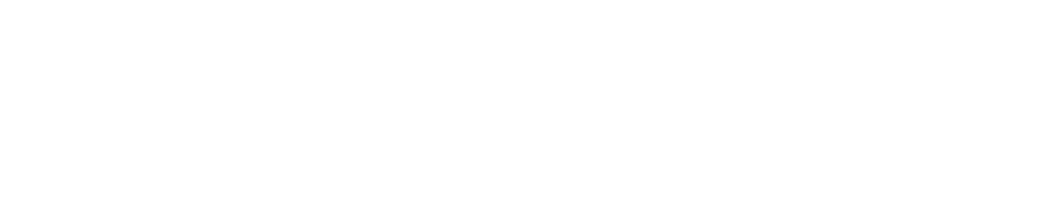
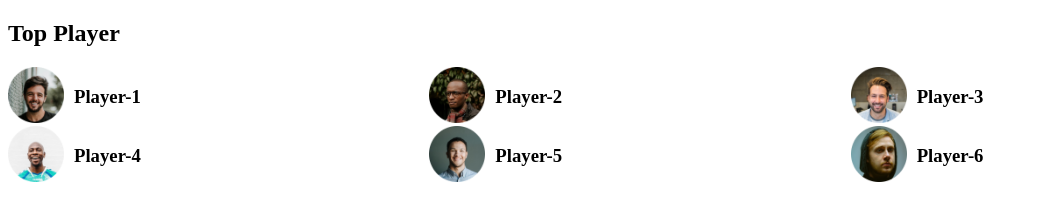
Before and after one commit to tahminasultana1/leader-board, a plain HTML site: page index.html in a window 1280 px wide. Shown: the whole page, without its empty margins (0-1038 px from the left). Drawn offline with Linux system fonts and the light colour scheme.

Commit message:
Top part partial complete

```diff
--- a/index.html
+++ b/index.html
@@ -5,8 +5,44 @@
     <meta http-equiv="X-UA-Compatible" content="IE=edge">
     <meta name="viewport" content="width=device-width, initial-scale=1.0">
     <title>Leader-Board</title>
+    <link rel="stylesheet" href="styles/styles.css">
 </head>
 <body>
+    <header>
 
+    </header>
+    <main>
+        <section class="top-part">
+            <div class="top-player">
+                <h1>Top Player</h1>
+                <div class="players">
+                    <div class="player">
+                        <img src="images/players/player-1.png" alt="">
+                        <h3>Player-1</h3>
+                    </div>
+                    <div class="player">
+                        <img src="images/players/player-2.png" alt="">
+                        <h3>Player-2</h3>
+                    </div>
+                    <div class="player">
+                        <img src="images/players/player-3.png" alt="">
+                        <h3>Player-3</h3>
+                    </div>
+                    <div class="player">
+                        <img src="images/players/player-4.png" alt="">
+                        <h3>Player-4</h3>
+                    </div>
+                    <div class="player">
+                        <img src="images/players/player-5.png" alt="">
+                        <h3>Player-5</h3>
+                    </div>
+                    <div class="player">
+                        <img src="images/players/player-6.png" alt="">
+                        <h3>Player-6</h3>
+                    </div>
+                </div>
+            </div>
+        </section>
+    </main>
 </body>
 </html>
--- /dev/null
+++ b/styles/styles.css
@@ -0,0 +1,20 @@
+.top-part{
+
+}
+.top-player{
+
+}
+.players{
+    display: grid;
+    grid-template-columns: repeat(3, 1fr);
+}
+.player{
+    display: flex;
+}
+.player img{
+    width: 56px;
+    height: 56px;
+}
+.player h3{
+    margin-left: 10px;
+}
```
